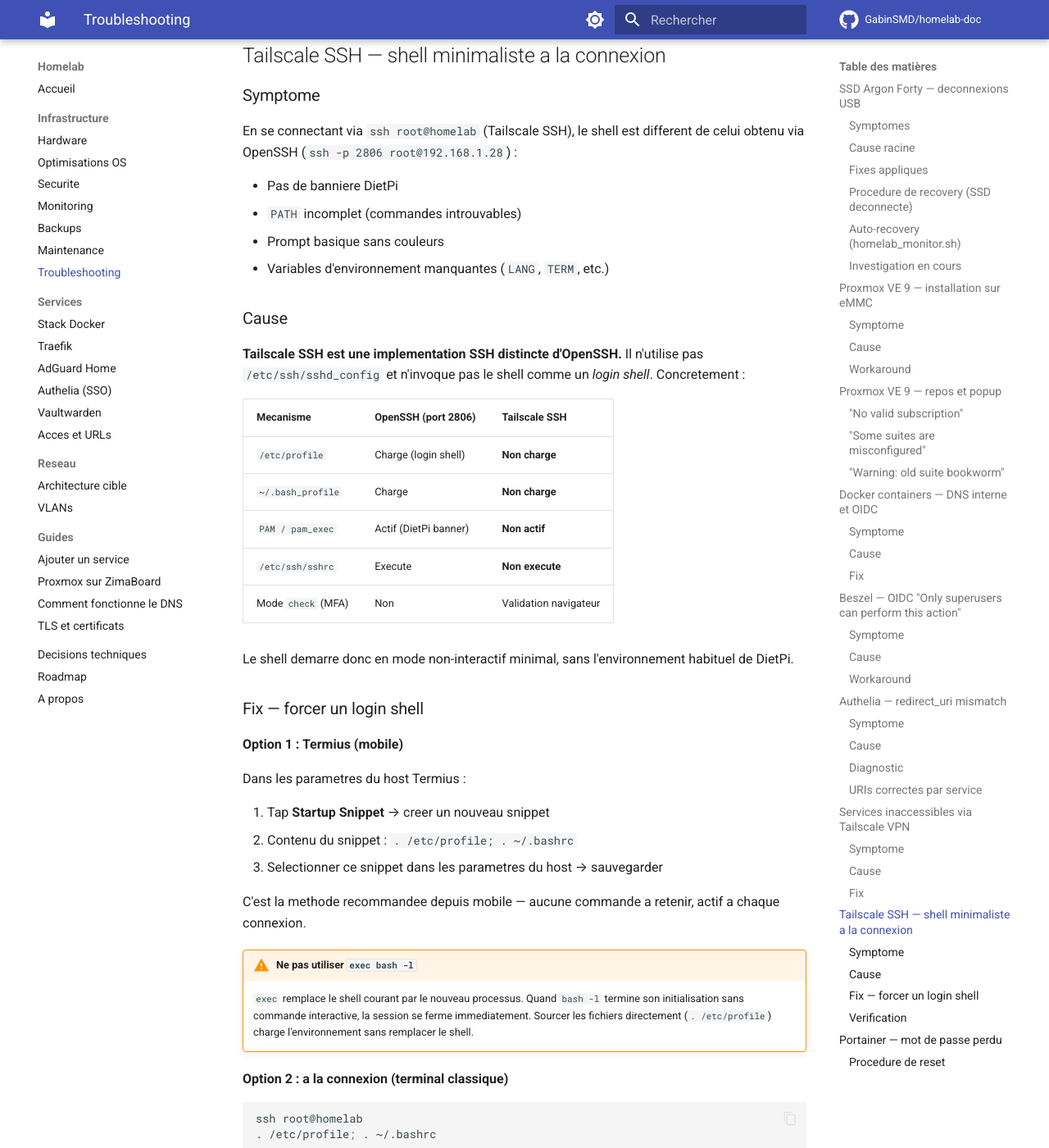
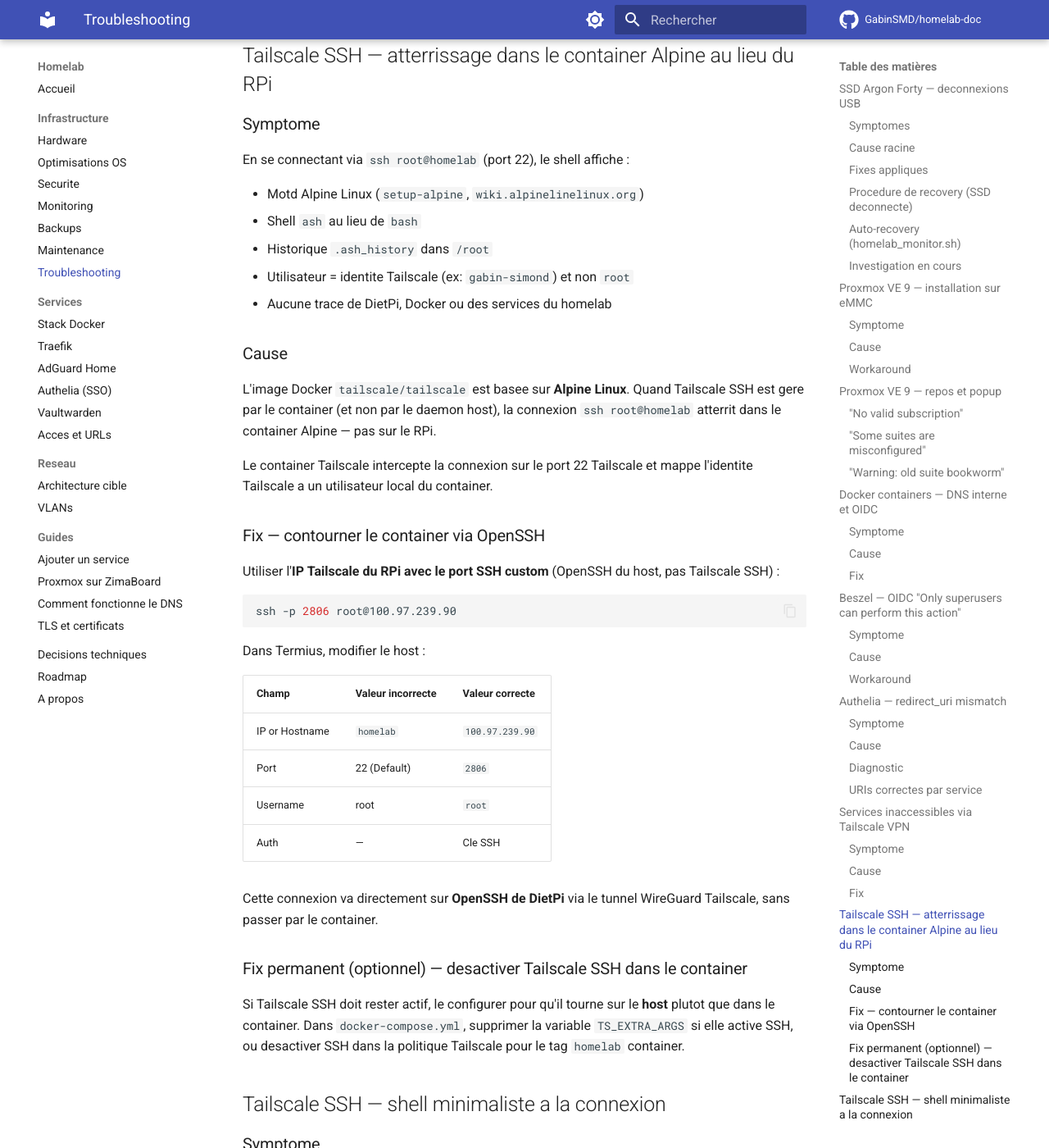
Before and after one commit to GabinSMD/homelab-doc, an MkDocs documentation site: the page built from docs/infrastructure/troubleshooting.md, in a window 1280 px wide and 1400 px high, scrolled down 6066 px. Shown: the whole window at 82% size. Built offline with MkDocs 1.6.1 and Material for MkDocs 9.7.7, drawn with Linux system fonts in a browser that asks for light colours; comment, search, counter and statistics services are not loaded.

Commit message:
docs(troubleshooting): document Tailscale SSH landing in Alpine container
The real issue: connecting to ssh root@homelab lands in the
tailscale/tailscale Docker container (Alpine-based), not on the
DietPi host. Fix: use OpenSSH directly via Tailscale IP + port 2806.

https://claude.ai/code/session_01CbTmFrEZsFCTCLVJctG1hk

````diff
--- a/docs/infrastructure/troubleshooting.md
+++ b/docs/infrastructure/troubleshooting.md
@@ -211,6 +211,47 @@ Supprimer toutes les entrees dans **Filters > DNS Rewrites** pour les domaines `
 
 Voir [Comment fonctionne le DNS](../guides/dns-flow.md#les-dns-rewrites-la-piece-cle) pour le detail des regles.
 
+## Tailscale SSH — atterrissage dans le container Alpine au lieu du RPi
+
+### Symptome
+
+En se connectant via `ssh root@homelab` (port 22), le shell affiche :
+
+- Motd Alpine Linux (`setup-alpine`, `wiki.alpinelinelinux.org`)
+- Shell `ash` au lieu de `bash`
+- Historique `.ash_history` dans `/root`
+- Utilisateur = identite Tailscale (ex: `gabin-simond`) et non `root`
+- Aucune trace de DietPi, Docker ou des services du homelab
+
+### Cause
+
+L'image Docker `tailscale/tailscale` est basee sur **Alpine Linux**. Quand Tailscale SSH est gere par le container (et non par le daemon host), la connexion `ssh root@homelab` atterrit dans le container Alpine — pas sur le RPi.
+
+Le container Tailscale intercepte la connexion sur le port 22 Tailscale et mappe l'identite Tailscale a un utilisateur local du container.
+
+### Fix — contourner le container via OpenSSH
+
+Utiliser l'**IP Tailscale du RPi avec le port SSH custom** (OpenSSH du host, pas Tailscale SSH) :
+
+```bash
+ssh -p 2806 root@100.97.239.90
+```
+
+Dans Termius, modifier le host :
+
+| Champ | Valeur incorrecte | Valeur correcte |
+|---|---|---|
+| IP or Hostname | `homelab` | `100.97.239.90` |
+| Port | 22 (Default) | `2806` |
+| Username | root | `root` |
+| Auth | — | Cle SSH |
+
+Cette connexion va directement sur **OpenSSH de DietPi** via le tunnel WireGuard Tailscale, sans passer par le container.
+
+### Fix permanent (optionnel) — desactiver Tailscale SSH dans le container
+
+Si Tailscale SSH doit rester actif, le configurer pour qu'il tourne sur le **host** plutot que dans le container. Dans `docker-compose.yml`, supprimer la variable `TS_EXTRA_ARGS` si elle active SSH, ou desactiver SSH dans la politique Tailscale pour le tag `homelab` container.
+
 ## Tailscale SSH — shell minimaliste a la connexion
 
 ### Symptome
````
